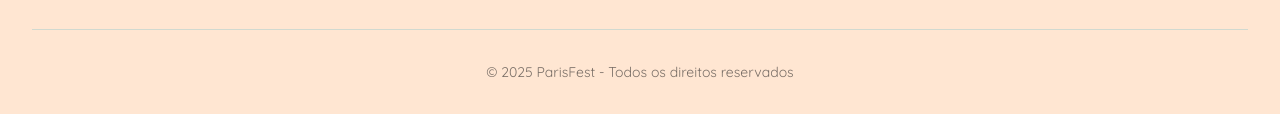
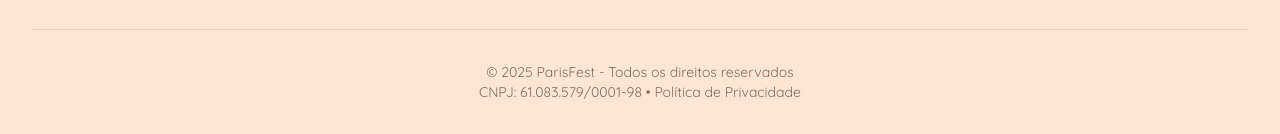
Before and after one commit to LoaN-Hardem/Parisfest_Pense.try, a plain HTML site: page index.html in a window 1280 px wide. Shown: the part 5693-5827 px from the top of the page. Drawn offline with nearby package versions, Linux system fonts and the light colour scheme; a web font is replaced by a local one.

Commit message:
Site 0.8v

```diff
--- a/index.html
+++ b/index.html
@@ -855,6 +855,7 @@
             <div class="border-t border-[var(--accent-2)] pt-8 mt-8 text-center text-sm">
                 <p>
                     © <span id="currentYear"></span> ParisFest - Todos os direitos reservados<br>
+                    CNPJ: 61.083.579/0001-98 • Política de Privacidade
                 </p>
             </div>
         </div>
```
